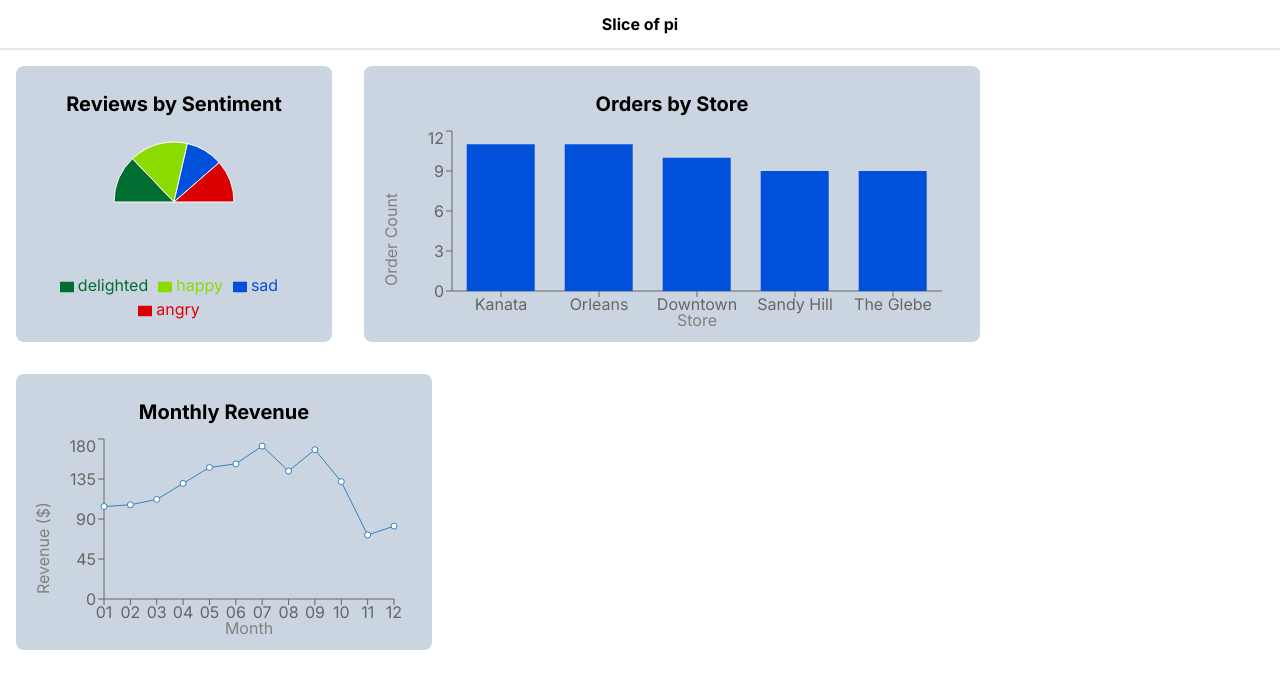
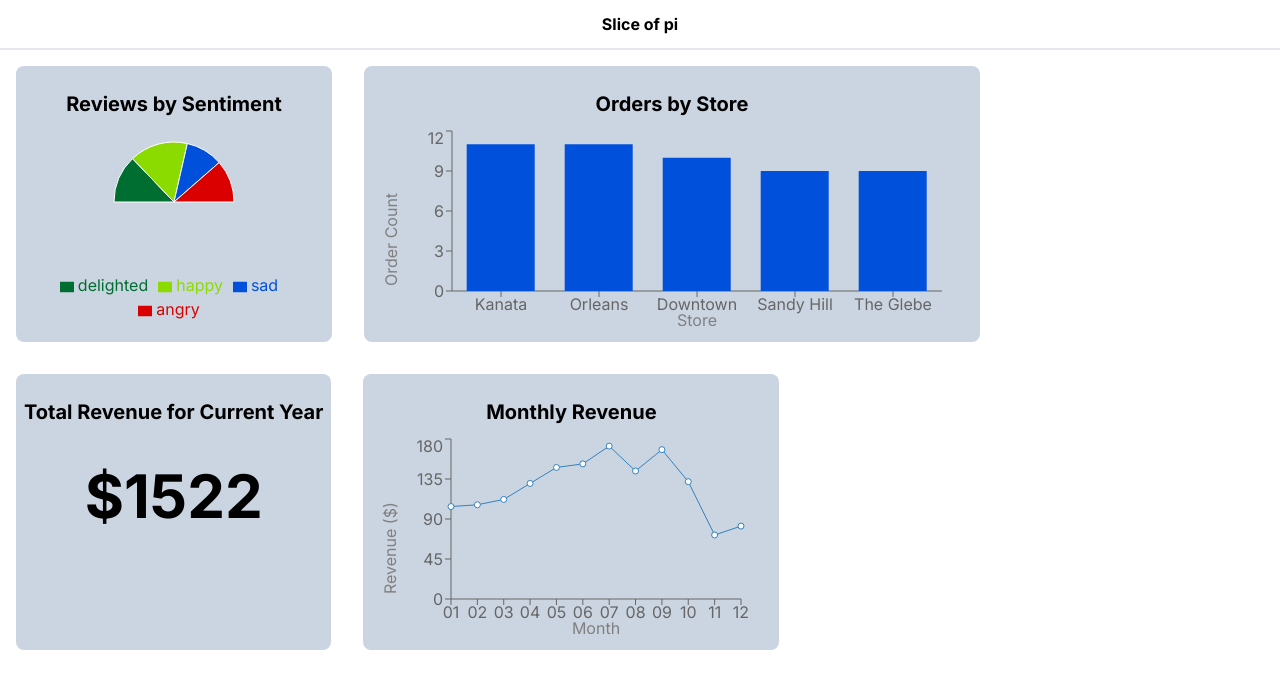
Before and after one commit to J-Dufour/outstem-technical-interview, a Next.js app in the folder slice-of-pi/: page / in a window 1280 px wide. Shown: the top 688 px of the page. Built offline with nearby package versions, Linux system fonts and the light colour scheme.

Commit message:
feat: add total revenue

```diff
--- a/slice-of-pi/src/app/page.tsx
+++ b/slice-of-pi/src/app/page.tsx
@@ -83,6 +83,7 @@ export default function Home() {
   const reviewPieGraphData = sumByGroup(reviewData, 'sentiment');
   const orderBarGraphData = sumByGroup(orderData, 'store');
   const revenueLineGraphData = sumOrderCostsByMonth(orderData);
+  const totalRevenue = revenueLineGraphData.reduce((a,b) => a + b.dep, 0);
 
   return (
     <main>
@@ -96,6 +97,9 @@ export default function Home() {
         <StatCard title="Orders by Store">
           <BarGraph data={orderBarGraphData} xAxis="Store" yAxis="Order Count"/>
         </StatCard>
+        <StatCard title="Total Revenue for Current Year">
+          <p className="font-bold text-6xl text-center pt-8">${totalRevenue}</p>
+        </StatCard>
         <StatCard title="Monthly Revenue">
           <LineGraph data={revenueLineGraphData} xAxis="Month" yAxis="Revenue ($)"/>
         </StatCard>
```
